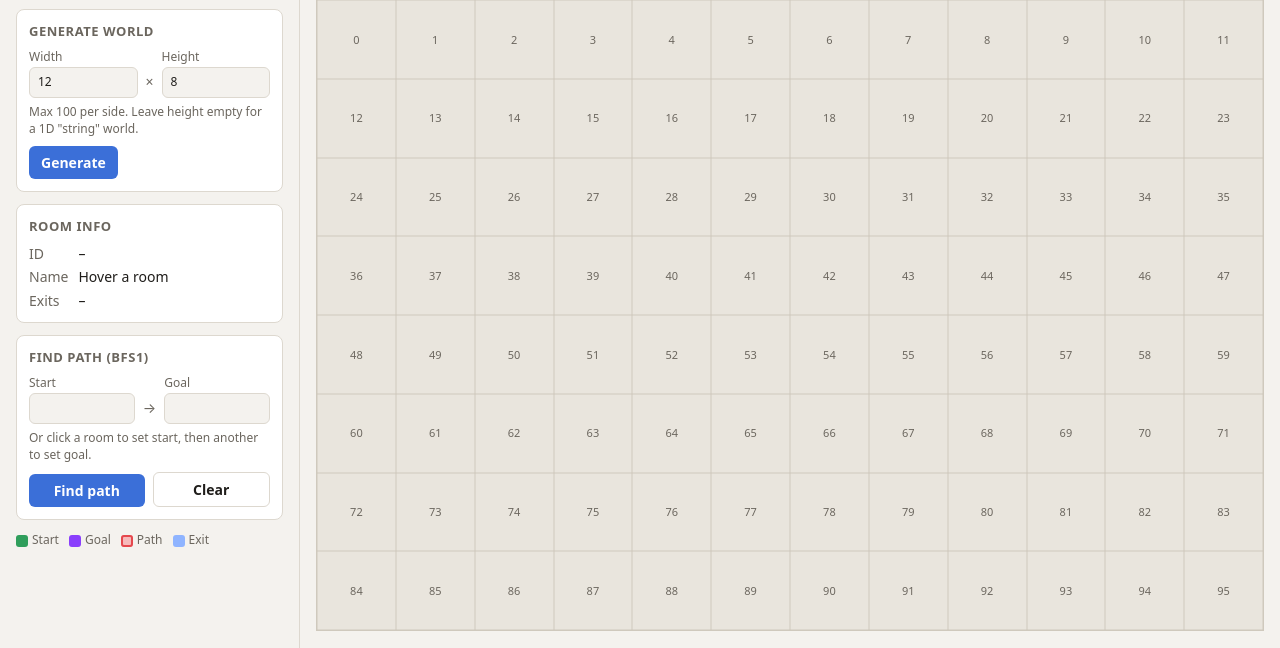
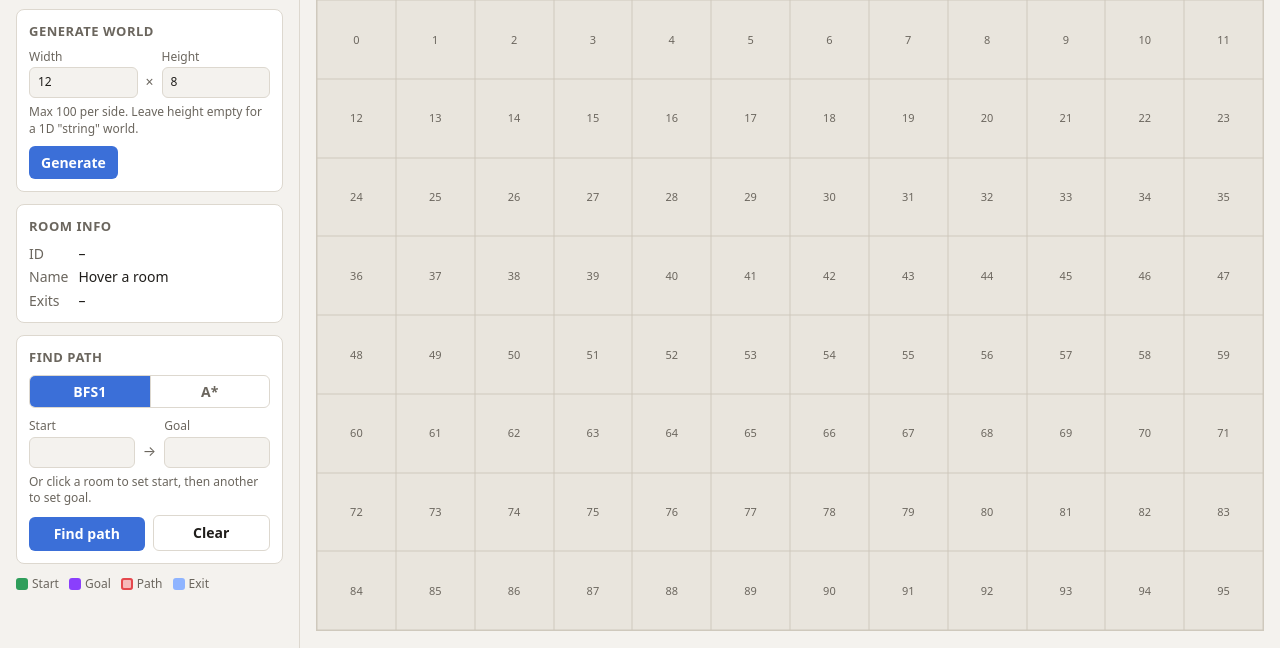
Before and after one commit to JohannAlb/worldGen, a Node server app: page / in a window 1280 px wide; the page is wider, and only the part inside the window is pictured. Shown: the part 85-733 px from the top of that part. Run offline with Node 20, Linux system fonts and the light colour scheme.

Commit message:
Add A* pathfinding with a BFS1 / A* toggle in the visualizer
A* lives in visualizer/astar.js, separate from the original code. It uses
world.roomWithID() and room.exits with nothing precomputed, and a
Manhattan heuristic derived from the room ID and grid width.

Co-Authored-By: Claude Opus 5.5 <noreply@anthropic.com>
Claude-Session: https://claude.ai/code/session_017hsAp3be5j54PKiuYCXmCX

```diff
--- /dev/null
+++ b/visualizer/astar.js
@@ -0,0 +1,68 @@
+// A* path finding for the visualizer (AI-written, separate from the original code).
+//
+// It works directly on a World from ../worlds.js: rooms are looked up with
+// world.roomWithID(id) and neighbours come only from room.exits. Nothing is
+// precomputed; all bookkeeping is filled in while the search runs.
+//
+// How it works:
+//   g(room) = number of steps from the start to this room (known so far)
+//   h(room) = estimated steps from this room to the goal (Manhattan distance)
+//   f(room) = g + h
+// Each step takes the room with the lowest f out of the "open" list, and
+// stops when that room is the goal. Every exit costs 1 step and the Manhattan
+// distance never overestimates, so the path found is a shortest path.
+
+// Room position in the grid. addRooms2DWorld numbers rooms row by row,
+// so id = y * width + x. For a 1D world width = room count, so y is always 0.
+function manhattan(aID, bID, width) {
+  const ax = aID % width, ay = Math.floor(aID / width);
+  const bx = bID % width, by = Math.floor(bID / width);
+  return Math.abs(ax - bx) + Math.abs(ay - by);
+}
+
+export function aStar(world, startID, goalID, width) {
+  const open = [startID];        // rooms found but not yet explored
+  const closed = new Set();      // rooms already explored
+  const gScore = new Map([[startID, 0]]);
+  const cameFrom = new Map();    // room -> the room we reached it from
+  let expanded = 0;
+
+  const f = (id) => gScore.get(id) + manhattan(id, goalID, width);
+
+  while (open.length > 0) {
+    // pick the open room with the lowest f (on a tie, the one furthest from the start)
+    let bestIndex = 0;
+    for (let i = 1; i < open.length; i++) {
+      const a = open[i], b = open[bestIndex];
+      if (f(a) < f(b) || (f(a) === f(b) && gScore.get(a) > gScore.get(b))) {
+        bestIndex = i;
+      }
+    }
+    const current = open.splice(bestIndex, 1)[0];
+
+    if (current === goalID) {
+      // walk back from the goal to the start
+      const path = [current];
+      while (cameFrom.has(path[0])) {
+        path.unshift(cameFrom.get(path[0]));
+      }
+      return { path, expanded };
+    }
+
+    closed.add(current);
+    expanded++;
+
+    for (const exit of world.roomWithID(current).exits) {
+      if (closed.has(exit)) continue;
+
+      const newG = gScore.get(current) + 1;
+      if (!gScore.has(exit) || newG < gScore.get(exit)) {
+        gScore.set(exit, newG);
+        cameFrom.set(exit, current);
+        if (!open.includes(exit)) open.push(exit);
+      }
+    }
+  }
+
+  return { path: null, expanded }; // goal can't be reached
+}
--- a/visualizer/public/app.js
+++ b/visualizer/public/app.js
@@ -151,6 +151,16 @@ $("pathForm").addEventListener("submit", (e) => {
   findPath();
 });
 
+// Switching algorithm re-runs the search when start and goal are set.
+for (const radio of document.querySelectorAll('input[name="algo"]')) {
+  radio.addEventListener("change", () => {
+    if (world && $("start").value !== "" && $("goal").value !== "") findPath();
+  });
+}
+
+const ALGO_NAMES = { bfs: "BFS1", astar: "A*" };
+const selectedAlgo = () => document.querySelector('input[name="algo"]:checked').value;
+
 $("clearPath").addEventListener("click", () => {
   $("start").value = "";
   $("goal").value = "";
@@ -177,7 +187,8 @@ async function findPath() {
   $("pathResult").textContent = "Searching…";
 
   try {
-    const res = await fetch(`/api/world/${world.id}/path?start=${encodeURIComponent(start)}&goal=${encodeURIComponent(goal)}`);
+    const params = new URLSearchParams({ start, goal, algo: selectedAlgo() });
+    const res = await fetch(`/api/world/${world.id}/path?${params}`);
     const data = await res.json();
     if (!res.ok) throw new Error(data.error);
     drawPath(data);
@@ -187,12 +198,12 @@ async function findPath() {
   }
 }
 
-function drawPath({ path, ms, note }) {
+function drawPath({ path, ms, algo, expanded, note }) {
   const result = $("pathResult");
   result.replaceChildren();
 
   if (!path) {
-    result.textContent = "BFS1 returned no path.";
+    result.textContent = `${ALGO_NAMES[algo]} returned no path.`;
     return;
   }
 
@@ -204,7 +215,8 @@ function drawPath({ path, ms, note }) {
   overlay.replaceChildren(line);
 
   const summary = document.createElement("div");
-  summary.textContent = `${path.length} rooms, ${path.length - 1} steps · ${ms.toFixed(1)} ms`;
+  summary.textContent = `${ALGO_NAMES[algo]} · ${path.length} rooms, ${path.length - 1} steps · ${ms.toFixed(1)} ms`
+    + (expanded !== undefined ? ` · ${expanded} rooms expanded` : "");
   const ids = document.createElement("div");
   ids.className = "ids";
   ids.textContent = path.join(" → ");
--- a/visualizer/public/style.css
+++ b/visualizer/public/style.css
@@ -108,6 +108,26 @@ button {
 button.secondary { background: transparent; color: var(--text); border: 1px solid var(--border); }
 .buttons button { flex: 1; }
 
+.toggle {
+  display: flex;
+  border: 1px solid var(--border);
+  border-radius: 6px;
+  overflow: hidden;
+  margin-bottom: 10px;
+}
+.toggle label { flex: 1; cursor: pointer; }
+.toggle input { position: absolute; opacity: 0; pointer-events: none; }
+.toggle span {
+  display: block;
+  text-align: center;
+  padding: 6px 8px;
+  font-weight: 600;
+  color: var(--muted);
+}
+.toggle label + label span { border-left: 1px solid var(--border); }
+.toggle input:checked + span { background: var(--accent); color: #fff; }
+.toggle input:focus-visible + span { outline: 2px solid var(--accent); outline-offset: -4px; }
+
 .hint { margin: 6px 0 0; font-size: 12px; color: var(--muted); }
 .error { margin: 6px 0 0; color: var(--error); font-size: 12px; min-height: 0; }
 .error:empty { display: none; }
--- a/visualizer/server.js
+++ b/visualizer/server.js
@@ -3,6 +3,7 @@ import express from "express";
 import path from "node:path";
 import { fileURLToPath } from "node:url";
 import { World } from "../worlds.js";
+import { aStar } from "./astar.js";
 
 const __dirname = path.dirname(fileURLToPath(import.meta.url));
 const PORT = process.env.PORT || 3000;
@@ -15,8 +16,10 @@ app.set("views", path.join(__dirname, "views"));
 app.use(express.static(path.join(__dirname, "public")));
 app.use(express.json());
 
-// Generated worlds kept in memory so BFS1 runs on the exact same world that is drawn.
+// Generated worlds kept in memory so path finding runs on the exact same world that is drawn.
+// Stored as { world, width } so A* knows the grid width for its heuristic.
 const worlds = new Map();
+const ALGORITHMS = ["bfs", "astar"];
 
 function parseSide(value) {
   const n = Number(value);
@@ -39,7 +42,7 @@ app.post("/api/world", (req, res) => {
   // 1 dimension -> "string world", 2 dimensions -> 2D grid world
   const world = new World(hasHeight ? [width, height] : [width]);
 
-  worlds.set(world.id, world);
+  worlds.set(world.id, { world, width });
   if (worlds.size > MAX_STORED_WORLDS) {
     worlds.delete(worlds.keys().next().value); // drop the oldest
   }
@@ -55,9 +58,16 @@ app.post("/api/world", (req, res) => {
 });
 
 app.get("/api/world/:id/path", (req, res) => {
-  const world = worlds.get(Number(req.params.id));
-  if (!world) {
+  const entry = worlds.get(Number(req.params.id));
+  if (!entry) {
     return res.status(404).json({ error: "World not found (it may have expired). Generate a new one." });
+  }
+
+  const { world, width } = entry;
+
+  const algo = req.query.algo ?? "bfs";
+  if (!ALGORITHMS.includes(algo)) {
+    return res.status(400).json({ error: `Unknown algorithm "${algo}". Use bfs or astar.` });
   }
 
   const start = Number(req.query.start);
@@ -70,14 +80,18 @@ app.get("/api/world/:id/path", (req, res) => {
 
   // BFS1 never finishes when start === goal, so answer that case here.
   if (start === goal) {
-    return res.json({ path: [start], ms: 0, note: "Start and goal are the same room." });
+    return res.json({ path: [start], ms: 0, algo, note: "Start and goal are the same room." });
   }
 
   const t0 = performance.now();
-  const result = world.BFS1(start, goal);
+  if (algo === "astar") {
+    const { path, expanded } = aStar(world, start, goal, width);
+    const ms = performance.now() - t0;
+    return res.json({ path, ms, algo, expanded });
+  }
+  const path = world.BFS1(start, goal);
   const ms = performance.now() - t0;
-
-  res.json({ path: result, ms });
+  res.json({ path, ms, algo });
 });
 
 app.listen(PORT, () => {
--- a/visualizer/views/index.ejs
+++ b/visualizer/views/index.ejs
@@ -39,7 +39,11 @@
     </section>
 
     <form id="pathForm" class="panel">
-      <h2>Find path (BFS1)</h2>
+      <h2>Find path</h2>
+      <div class="toggle" role="radiogroup" aria-label="Algorithm">
+        <label><input type="radio" name="algo" value="bfs" checked><span>BFS1</span></label>
+        <label><input type="radio" name="algo" value="astar"><span>A*</span></label>
+      </div>
       <div class="row">
         <label>Start
           <input type="number" id="start" min="0" required>
```
Also changed, not shown: visualizer/README.md.
